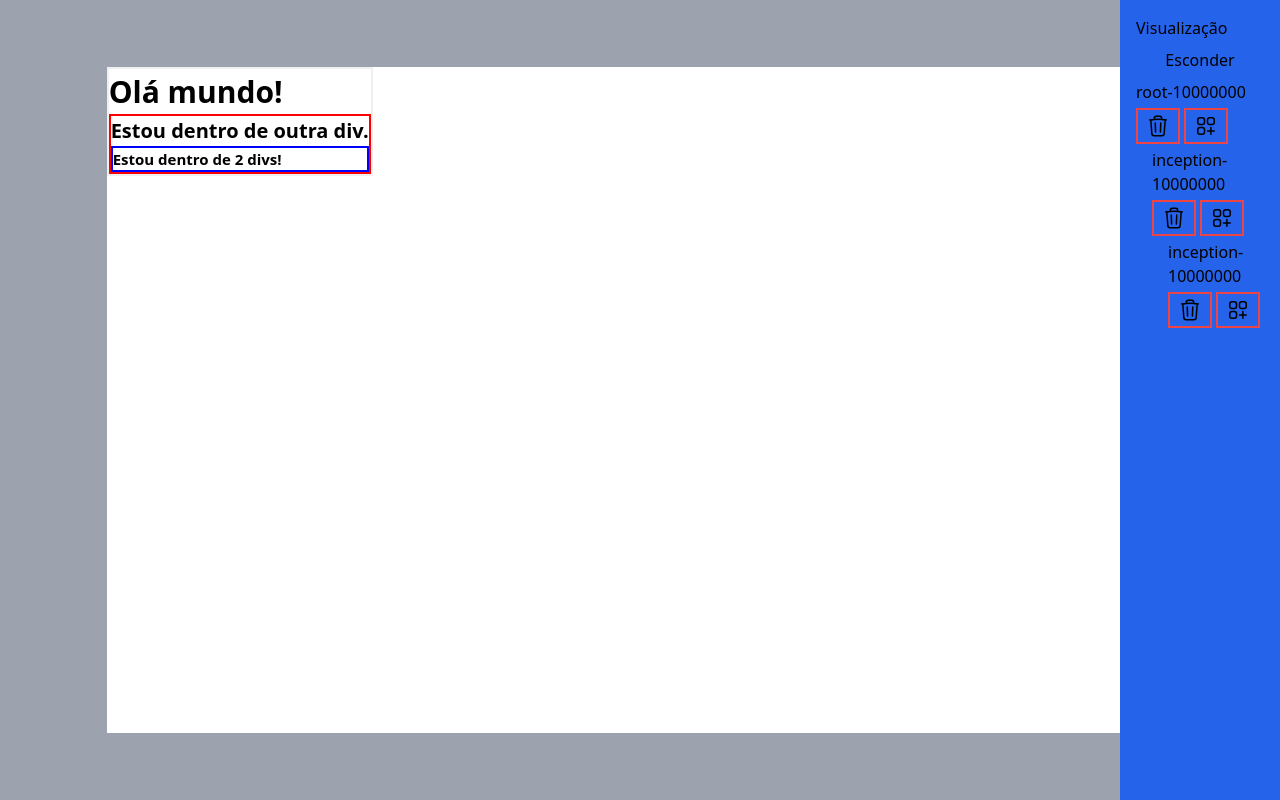
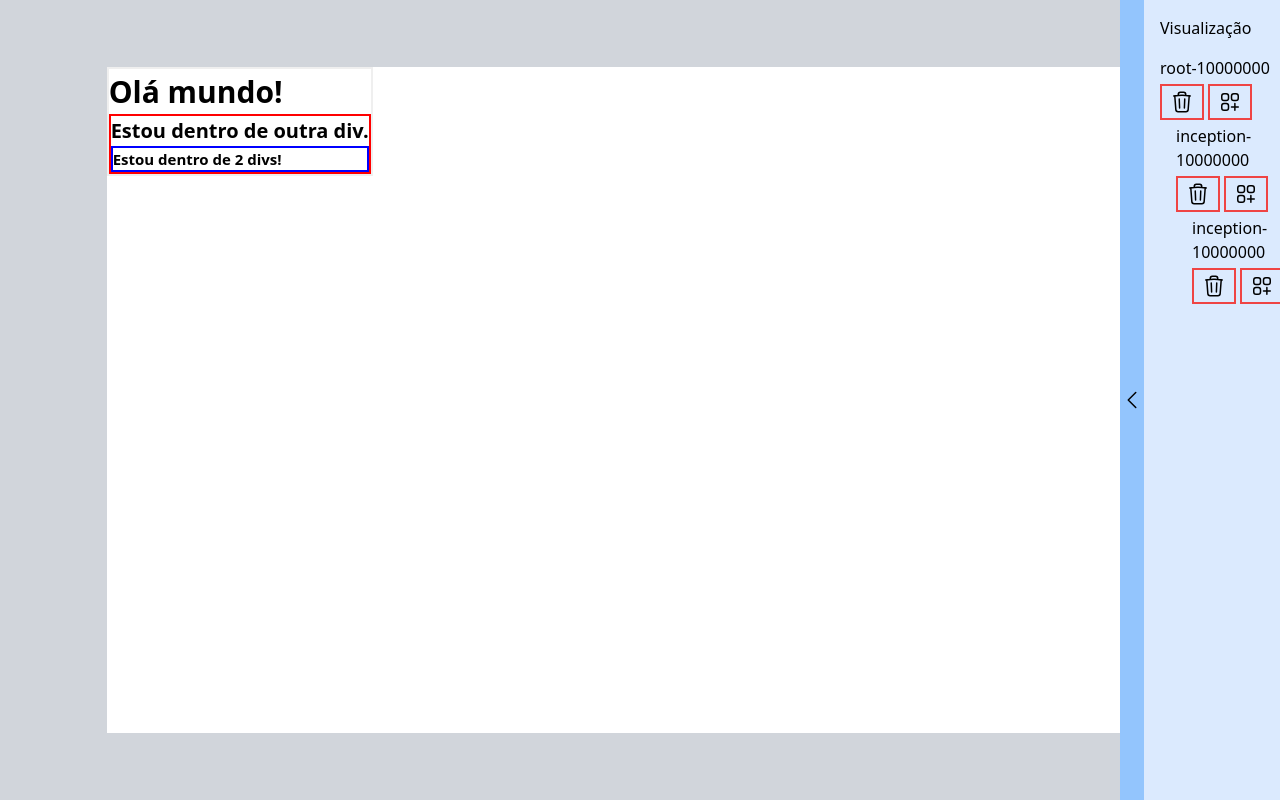
Before and after one commit to perkinsjr/webmaker-test, a Next.js app: page /my-project in a window 1280 px wide. Built offline with nearby package versions, Linux system fonts and the light colour scheme.

Commit message:
Animação da visualização em árvore

```diff
--- a/app/my-project/layout.tsx
+++ b/app/my-project/layout.tsx
@@ -3,7 +3,7 @@ function ProjectLayout({
 }: {
   children: React.ReactNode;
 }) {
-  return <div className="bg-gray-400 w-full h-full grid place-items-center">{children}</div>;
+  return <div className="bg-gray-300 w-full h-full grid place-items-center">{children}</div>;
 }
 
 export default ProjectLayout;
--- a/app/my-project/page.tsx
+++ b/app/my-project/page.tsx
@@ -94,6 +94,26 @@ function MyProject() {
     setTemplate(newTemplate);
   }
 
+  function editDivStyle(name: string, param: string, value: any) {
+    let newTemplate = { ...currentTemplate };
+    let stack = [];
+    let ii = null;
+    stack.push({ node: newTemplate, parent: null });
+    while (stack.length > 0) {
+      const { node, parent }: any = stack.pop();
+      if (node.name === name) {
+        // Found it!
+        node.style[param] = value;
+        break;
+      } else if (node.childrenDivs.length) {
+        for (ii = 0; ii < node.childrenDivs.length; ii += 1) {
+          stack.push({ node: node.childrenDivs[ii], parent: null });
+        }
+      }
+    }
+    setTemplate(newTemplate);
+  }
+
   return (
     <>
       <div className="bg-white w-5/6 h-5/6">
--- /dev/null
+++ b/components/EditDivStyle.tsx
@@ -0,0 +1,9 @@
+function EditDivStyle({}) {
+    return (
+        <div>
+
+        </div>
+    );
+}
+
+export default EditDivStyle;
--- a/components/TreeDiv.tsx
+++ b/components/TreeDiv.tsx
@@ -9,10 +9,8 @@ function TreeDiv({
   childrenDivs,
   findParent,
   addDiv,
+  editDiv,
 }: DivProps) {
-  useEffect(() => {
-    console.log(name, childrenDivs, text, style, findParent, addDiv);
-  }, []);
   return (
     <div className="w-fit flex flex-col gap-1">
       <div>{name}</div>
--- a/components/TreeVisualization.tsx
+++ b/components/TreeVisualization.tsx
@@ -1,14 +1,48 @@
-'use client'
+"use client";
 import TreeDiv from "./TreeDiv";
+import EditDivStyle from "./EditDivStyle";
 import DivProps from "./DivPropsInterface";
 import { useState } from "react";
 
-function TreeVisualization({ text, style, name, childrenDivs, findParent, addDiv, editDiv }: DivProps) {
-  const [isVisible, setVisibility] = useState(true)
+function TreeVisualization({
+  text,
+  style,
+  name,
+  childrenDivs,
+  findParent,
+  addDiv,
+  editDiv,
+}: DivProps) {
+  const [isVisible, setVisibility] = useState(true);
+  const [currentDiv, setCurrentDiv] = useState("root-10000000");
   return (
-    <div className={`absolute ${isVisible?'right-0':'-right-24'} top-0 h-full bg-blue-600 p-4 w-40 flex flex-col gap-2 transition-all`}>
+    <div
+      className={`absolute ${
+        isVisible ? "right-0" : "-right-32"
+      } top-0 h-screen w-40 flex flex-row gap-0 transition-all duration-500`}
+    >
+      <button
+        className="relative bg-blue-300"
+        onClick={() => setVisibility(!isVisible)}
+      >
+        <svg
+          xmlns="http://www.w3.org/2000/svg"
+          fill="none"
+          viewBox="0 0 24 24"
+          strokeWidth={1.5}
+          stroke="currentColor"
+          className="w-6 h-6"
+        >
+          <path
+            strokeLinecap="round"
+            strokeLinejoin="round"
+            d="M15.75 19.5L8.25 12l7.5-7.5"
+          />
+        </svg>
+      </button>
+      <div className="flex flex-col gap-2 bg-blue-100 h-full p-4">
         <div>Visualização</div>
-      <button onClick={() => setVisibility(!isVisible)}>Esconder</button>
+        <div className="bg-white rounded-lg"></div>
         <TreeDiv
           name={name}
           style={style}
@@ -18,6 +52,8 @@ function TreeVisualization({ text, style, name, childrenDivs, findParent, addDiv
           addDiv={addDiv}
           editDiv={editDiv}
         />
+        <EditDivStyle />
+      </div>
     </div>
   );
 }
```
Lines whose indentation alone changed are shown as unchanged.
